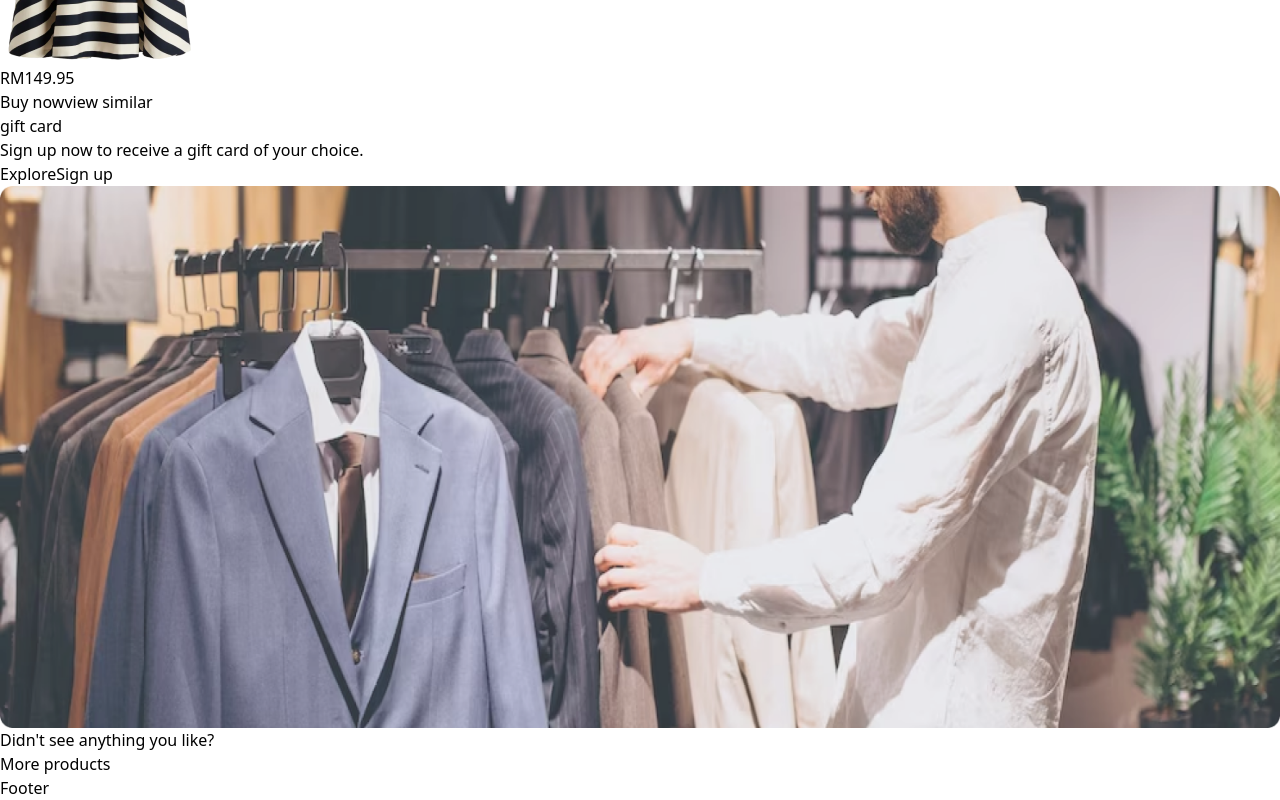
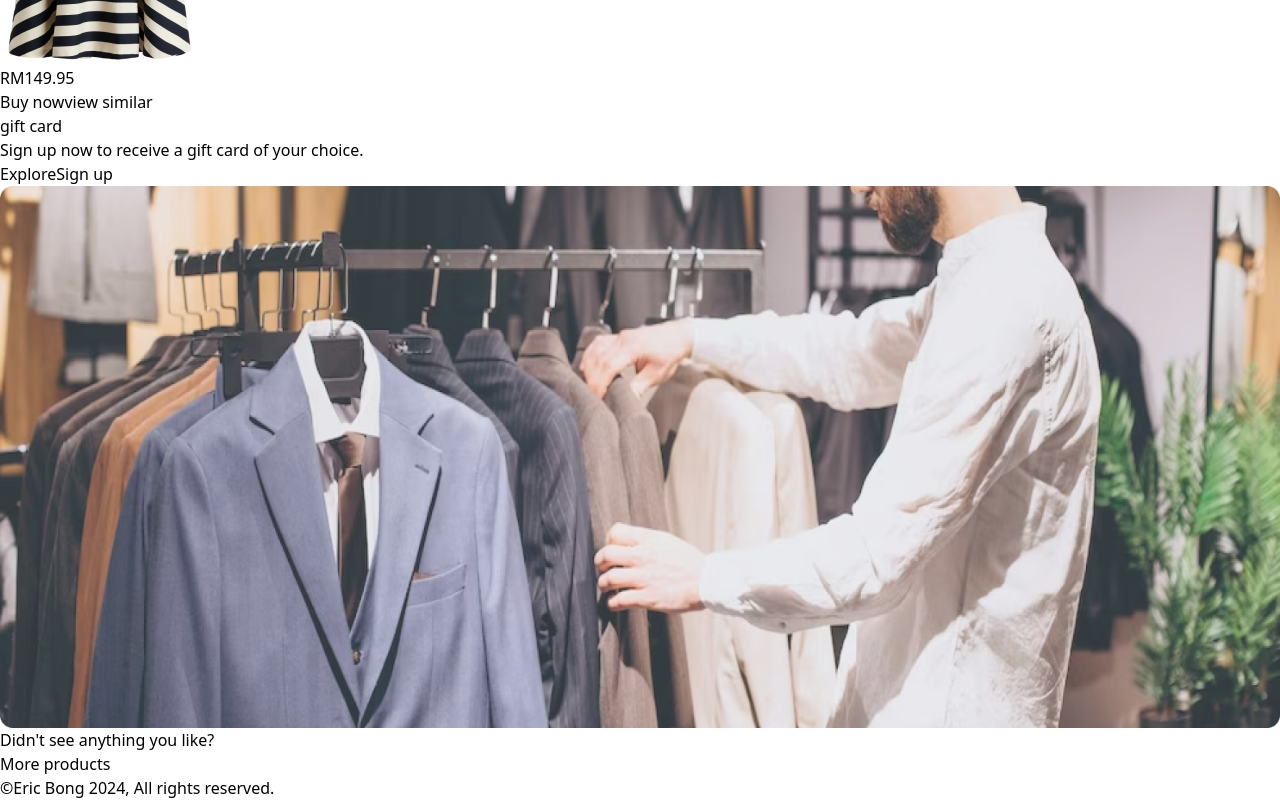
Before and after one commit to Ericx014/everbuy, a React (Vite) app in the folder everbuy-frontend/: page / in a window 1280 px wide. Shown: the part 3389-4189 px from the top of the page. Built offline with nearby package versions, Linux system fonts and the light colour scheme.

Commit message:
Added footer

```diff
--- a/everbuy-frontend/src/components/Footer.jsx
+++ b/everbuy-frontend/src/components/Footer.jsx
@@ -1,9 +1,9 @@
 const Footer = () => {
 	return (
-		<footer className="static bottom-0 bg-white w-full shadow-lg h-[2rem] text-center">
-			Footer
-		</footer>
-	)
+    <footer className="static bottom-0 bg-white w-full shadow-lg h-[5.5rem] text-center flex flex-col justify-center">
+      <p>©Eric Bong 2024, All rights reserved.</p>
+    </footer>
+  );
 }
 
 export default Footer;
```
